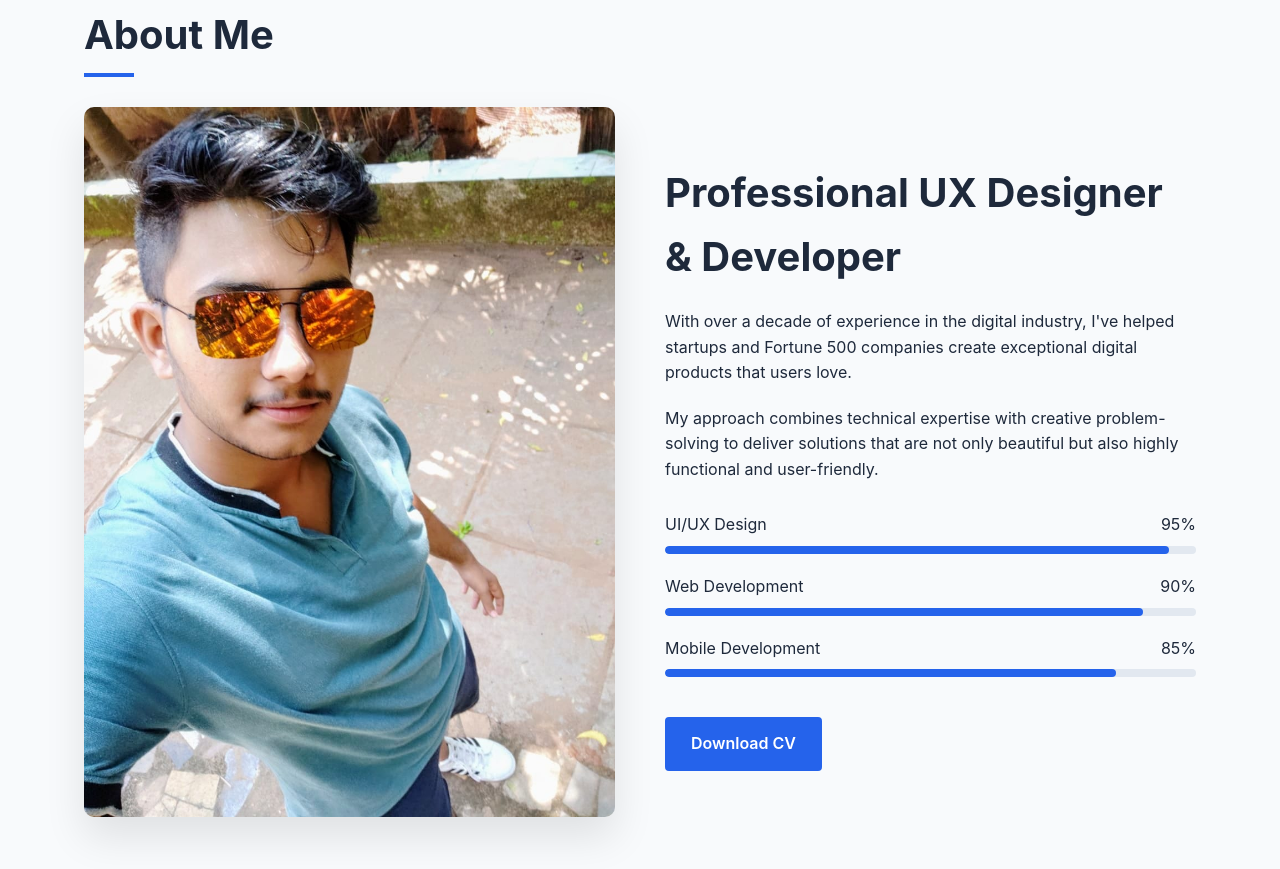
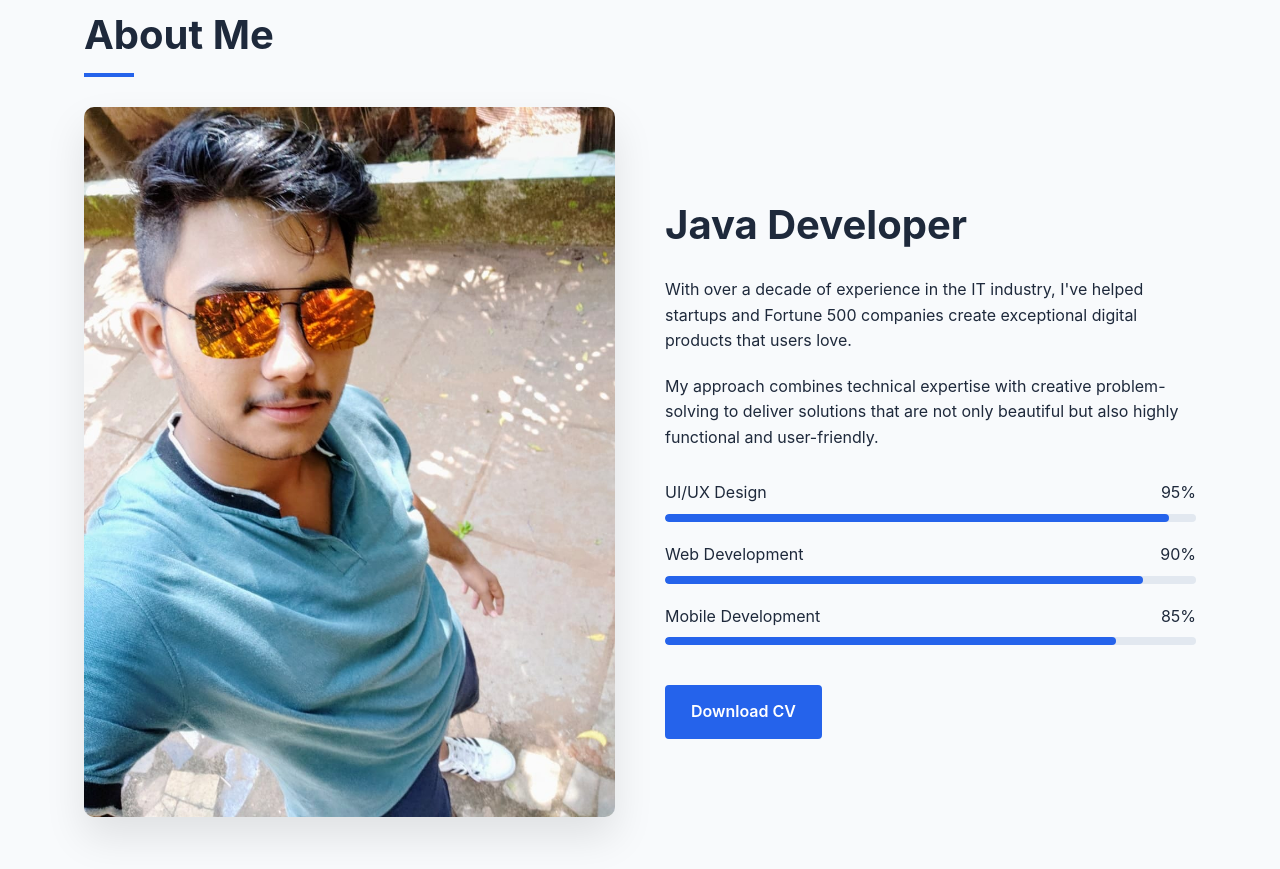
Before and after one commit to Tanmaicoder/Portfolio_Tanmai, a plain HTML site: page index.html in a window 1280 px wide. Shown: the part 2332-3201 px from the top of the page. Drawn offline with Linux system fonts and the light colour scheme.

Commit message:
Update index.html

```diff
--- a/index.html
+++ b/index.html
@@ -660,7 +660,7 @@
     <header id="header">
         <div class="container">
             <nav class="navbar">
-                <a href="#" class="logo">Tanmai<span>N</span></a>
+                <a href="#" class="logo">Tanmai<span> N </span></a>
                 <ul class="nav-links">
                     <li><a href="#home">Home</a></li>
                     <li><a href="#about">About</a></li>
@@ -800,8 +800,8 @@
                     <img src="image1.jpeg" alt="Tanmai N">
                 </div>
                 <div class="about-text">
-                    <h2>Professional UX Designer & Developer</h2>
-                    <p>With over a decade of experience in the digital industry, I've helped startups and Fortune 500 companies create exceptional digital products that users love.</p>
+                    <h2>Java Developer</h2>
+                    <p>With over a decade of experience in the IT industry, I've helped startups and Fortune 500 companies create exceptional digital products that users love.</p>
                     <p>My approach combines technical expertise with creative problem-solving to deliver solutions that are not only beautiful but also highly functional and user-friendly.</p>
                     <div class="skills">
                         <div class="skill-item">
```
